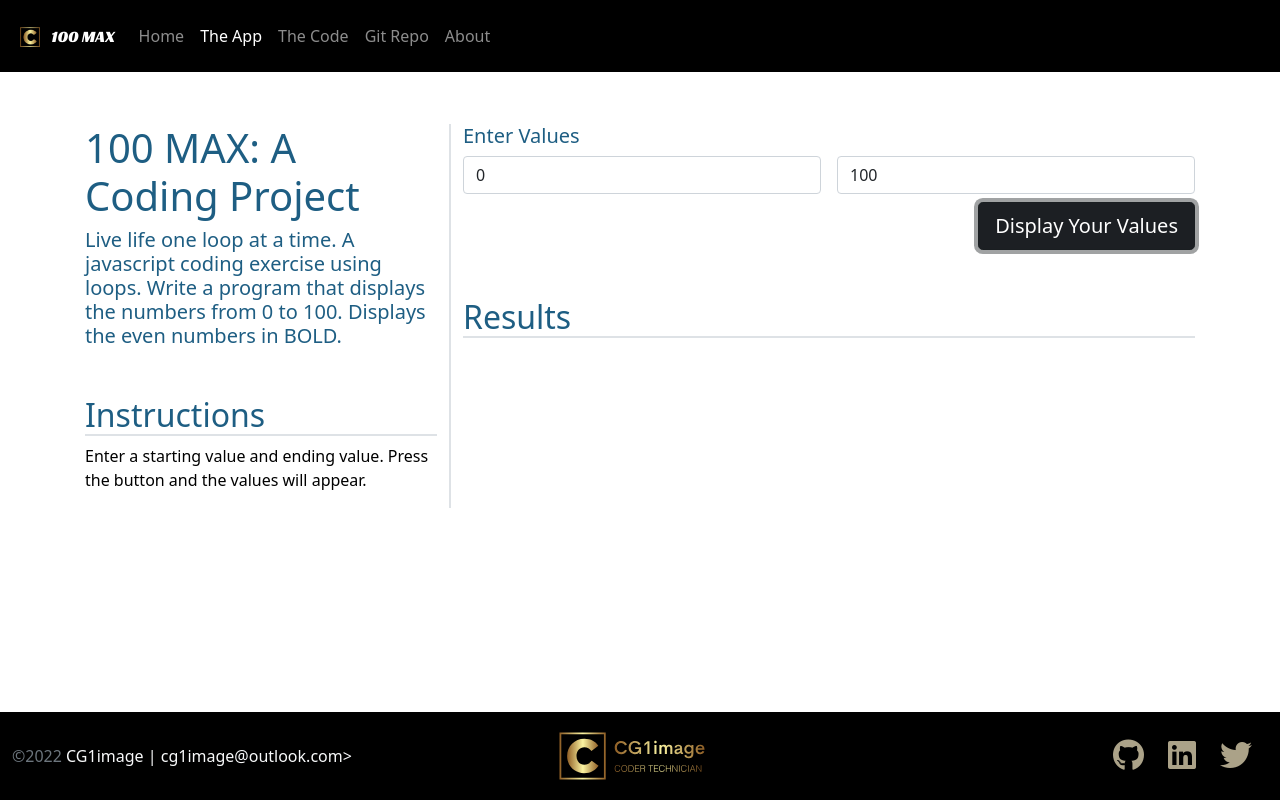
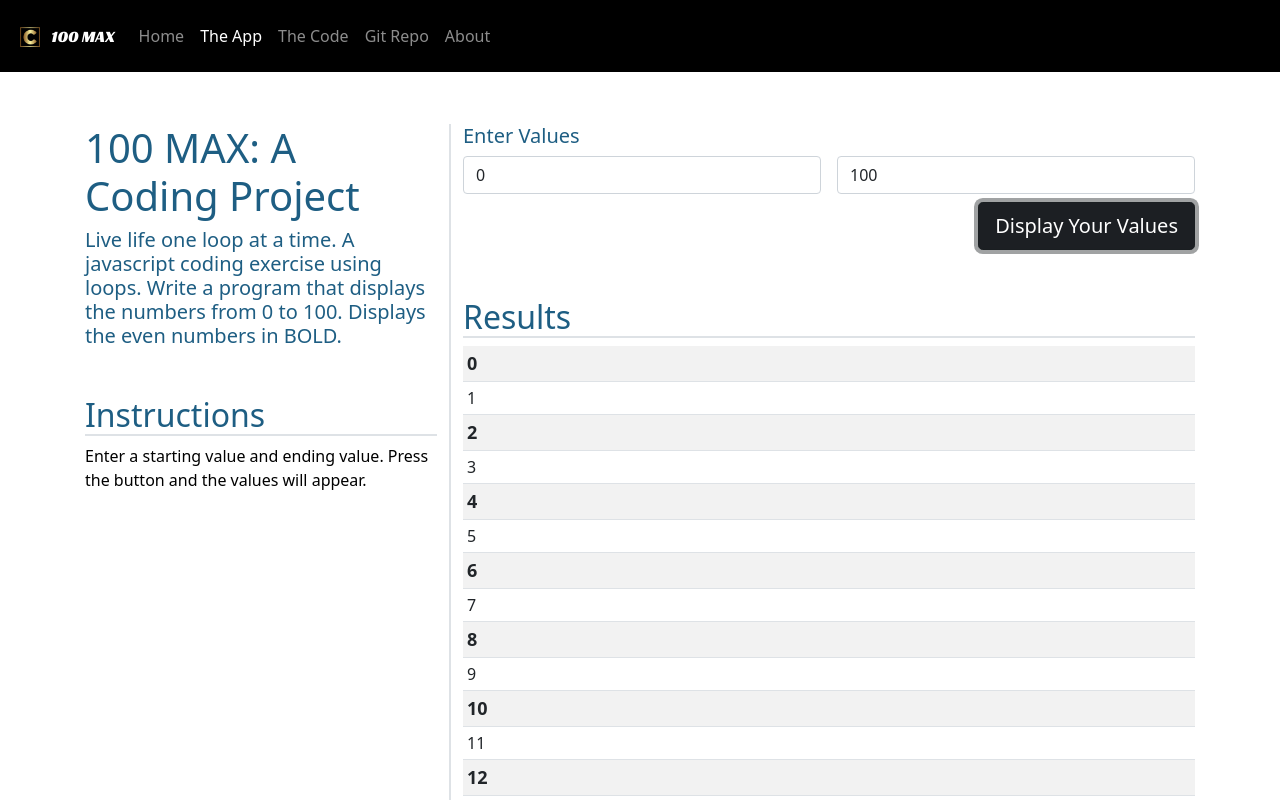
Before and after one commit to cg1image/100Max, a plain HTML site: page app.html in a window 1280 px wide. Both pictures are taken after a click on the button "Display Your Values". Shown: the top 800 px of the page. Drawn offline with nearby package versions, Linux system fonts and the light colour scheme.

Commit message:
Finished making our first Javascript project 100Max (Hundo)
1st JavaScript project complete

```diff
--- a/css/site.css
+++ b/css/site.css
@@ -4,6 +4,15 @@
     --secondary-color: #cbb26a;
     --dark-color: #000000;
     --white-color: #e5d9b6;
+}
+
+.odd{
+    font-weight: 100;
+}
+
+.even{
+    font-weight: bold;
+    font-size: large;
 }
 
 body{
--- a/js/site.js
+++ b/js/site.js
@@ -1,16 +1,26 @@
 //get the values from the Page
 //starts or controller function
-function getValues(){
+function getValues() {
+
     //get values from the page
     let startValue = document.getElementById("startValue").value;
     let endValue = document.getElementById("endValue").value;
 
+    //Note! We need to VALIDATE our inputs (integers or strings)
+    //parse into Integers
+    startValue = parseInt(startValue);
+    endValue = parseInt(endValue);
+
+    if (Number.isInteger(startValue) && Number.isInteger(endValue)){
     //we need to call generateNumbers
-    let numbers = generateNumbers(startValue,endValue);{
+    let numbers = generateNumbers(startValue,endValue);
+     //we call displayNumbers
+    displayNumbers(numbers);
 
+    } else{
+        alert("You must enter integers");
+    }
 
-    }
-    //we call displayNumbers
 }
 
 //generate numbers from startValue to the endValue
@@ -31,6 +41,27 @@ function generateNumbers(sValue,eValue){
 
 //dispay the numbers and mark even numbers bold
 //display or view functions
-function displayNumbers(){
+function displayNumbers(numbers){
+
+let templateRows = "";
+
+for (let index = 0; index < numbers.length; index++) {
+
+    let className = "even";
+    let number = numbers[index];
+
+    if (number % 2 ==0) {
+        className="even";
+
+    }
+    else{
+        className="odd";
+    }
+
+    templateRows += `<tr><td class="${className}" >${number}</td></tr>`;
+}
+
+    document.getElementById("results").innerHTML = templateRows;
+
 
 }
```
